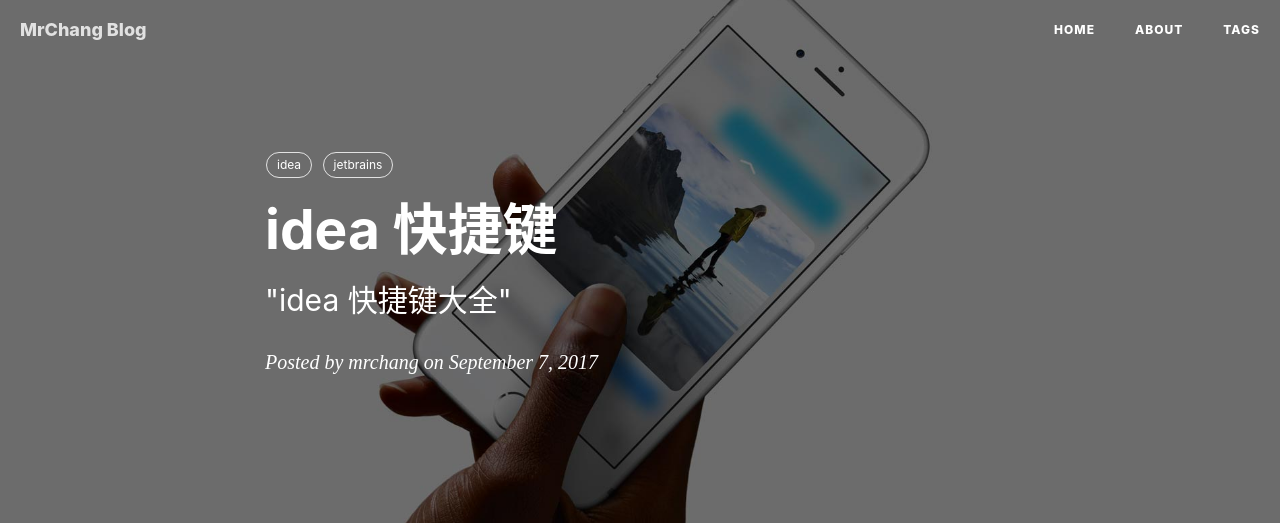
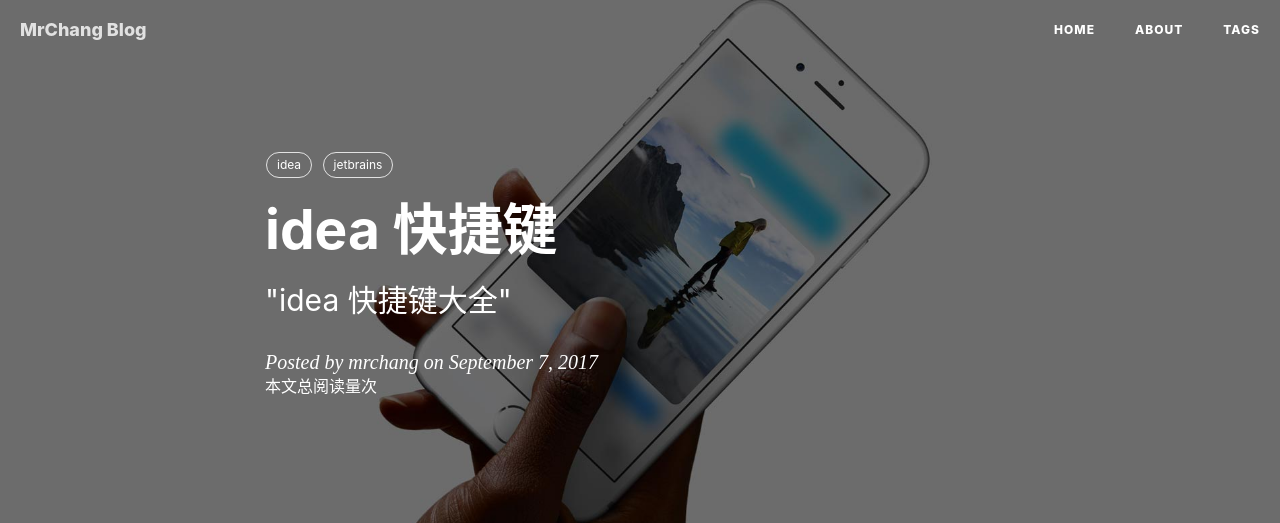
Before and after one commit to ncic-ict/changdaye.github.io, a Jekyll site: the page built from _posts/2017-09-07-idea快捷键.md, in a window 1280 px wide and 1400 px high. Shown: the top 523 px of the window. Built offline with Jekyll 4.4.1, drawn with Linux system fonts in a browser that asks for light colours; nearby versions of some CDN libraries; comment, search, counter and statistics services are not loaded; grey boxes are pictures that could not be loaded.

Commit message:
增加计数器

```diff
--- a/_includes/footer.html
+++ b/_includes/footer.html
@@ -140,6 +140,13 @@
                     </script>
                     博客已稳定运行：<span id="htmer_time" style="color: red;"></span>
                     </br>
+                    <script async src="https://dn-lbstatics.qbox.me/busuanzi/2.3/busuanzi.pure.mini.js"></script>
+                    <span id="busuanzi_container_site_pv">
+                        总访问次数:<span id="busuanzi_value_site_pv"></span>
+                    </span>
+                    <span id="busuanzi_container_site_uv">
+                      访问次数:<span id="busuanzi_value_site_uv"></span>
+                    </span>
                     <a href="https://monitor.jetbrains.org.cn" target="_blank" rel="nofollow">Monitor</a>
                     <!--Theme on <a href="{{ site.github_repo }}">GitHub</a> |-->
                     <!--<iframe-->
--- a/_layouts/post.html
+++ b/_layouts/post.html
@@ -69,6 +69,9 @@
                     <h2 class="subheading">{{ page.subtitle }}</h2>
                     {% comment %} endif {% endcomment %}
                     <span class="meta">Posted by {% if page.author %}{{ page.author }}{% else %}{{ site.title }}{% endif %} on {{ page.date | date: "%B %-d, %Y" }}</span>
+                    <span id="busuanzi_container_page_pv">
+                      本文总阅读量<span id="busuanzi_value_page_pv"></span>次
+                    </span>
                 </div>
             </div>
         </div>
```
